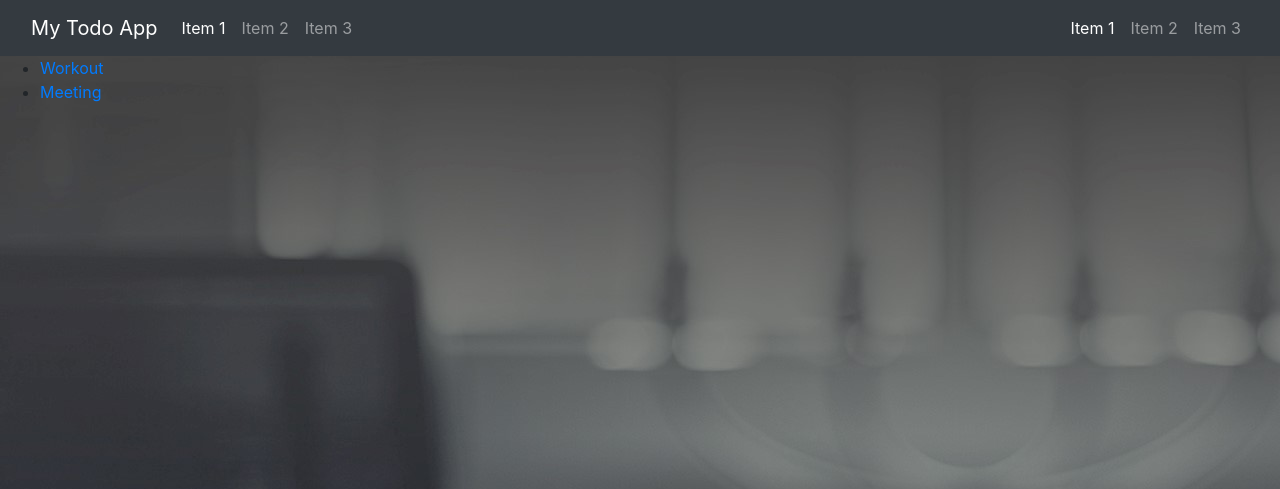
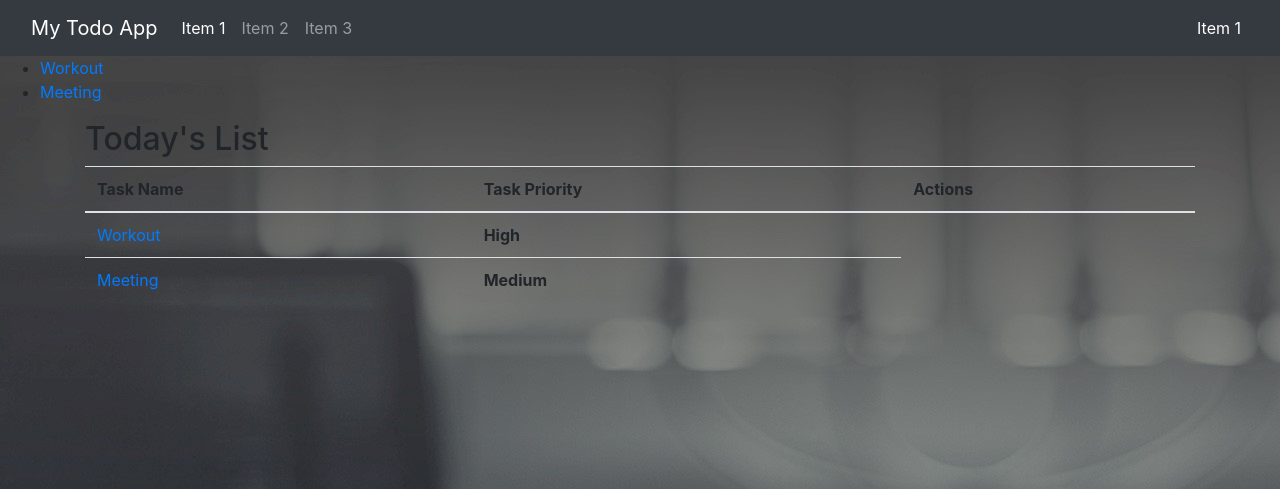
Before and after one commit to enderst3/python_projects, a Django app: page /todoapp/ in a window 1280 px wide. Shown: the top 489 px of the page. Run offline with Django 3.2, Linux system fonts and the light colour scheme; data comes from the database, SQL or seed files in the repository; some libraries are stand-ins or nearby versions.

Commit message:
bootstrap table

```diff
--- /dev/null
+++ b/todo/todoapp/templates/todoapp/base.html
@@ -0,0 +1,42 @@
+{% load staticfiles %}
+
+<html>
+    <head>
+        <link rel="stylesheet" type="text/css" href="{% static 'todoapp/style.css' %}">
+        <link rel="stylesheet" href="https://stackpath.bootstrapcdn.com/bootstrap/4.3.1/css/bootstrap.min.css" integrity="sha384-ggOyR0iXCbMQv3Xipma34MD+dH/1fQ784/j6cY/iJTQUOhcWr7x9JvoRxT2MZw1T" crossorigin="anonymous">
+    </head>
+    <body>
+    <nav class="navbar navbar-expand-lg navbar-dark bg-dark">
+            <div class="container-fluid">
+                <a class="navbar-brand" href="#">My Todo App</a>
+                <div class="collapse navbar-collapse" id="navbarSupportedContent">
+                    <ul class="navbar-nav mr-auto">
+                        <li class="nav-item active">
+                            <a class="nav-link" href="#">Item 1</a>
+                        </li>
+                        <li class="nav-item">
+                            <a class="nav-link" href="#">Item 2</a>
+                        </li>
+                        <li class="nav-item">
+                            <a class="nav-link" href="#">Item 3</a>
+                        </li>
+                    </ul>
+                    <ul class="navbar-nav">
+                            <li class="nav-item active">
+                                <a class="nav-link" href="#">Item 1</a>
+                            </li>
+                            <!-- <li class="nav-item">
+                                <a class="nav-link" href="#">Item 2</a>
+                            </li>
+                            <li class="nav-item">
+                                <a class="nav-link" href="#">Item 3</a>
+                            </li> -->
+                        </ul>
+                </div>
+            </div>
+        </nav>
+
+        {% block body %}
+        {% endblock %}
+    </body>
+</html>
--- a/todo/todoapp/templates/todoapp/detail.html
+++ b/todo/todoapp/templates/todoapp/detail.html
@@ -1,2 +1,8 @@
+{% extends 'todoapp/base.html' %}
+
+{% block body %}
+
 <p>Task: {{ task.task_name }} </p>
 <p>Priority: {{ task.task_priority }}</p>
+
+{% endblock %}
--- a/todo/todoapp/templates/todoapp/index.html
+++ b/todo/todoapp/templates/todoapp/index.html
@@ -1,39 +1,12 @@
-{% load staticfiles %}
+{% extends 'todoapp/base.html' %}
+
 <html>
     <head>
-        <link rel="stylesheet" type="text/css" href="{% static 'todoapp/style.css' %}">
-        <link rel="stylesheet" href="https://stackpath.bootstrapcdn.com/bootstrap/4.3.1/css/bootstrap.min.css" integrity="sha384-ggOyR0iXCbMQv3Xipma34MD+dH/1fQ784/j6cY/iJTQUOhcWr7x9JvoRxT2MZw1T" crossorigin="anonymous">
     </head>
     <body>
-        <nav class="navbar navbar-expand-lg navbar-dark bg-dark">
-            <div class="container-fluid">
-                <a class="navbar-brand" href="#">My Todo App</a>
-                <div class="collapse navbar-collapse" id="navbarSupportedContent">
-                    <ul class="navbar-nav mr-auto">
-                        <li class="nav-item active">
-                            <a class="nav-link" href="#">Item 1</a>
-                        </li>
-                        <li class="nav-item">
-                            <a class="nav-link" href="#">Item 2</a>
-                        </li>
-                        <li class="nav-item">
-                            <a class="nav-link" href="#">Item 3</a>
-                        </li>
-                    </ul>
-                    <ul class="navbar-nav">
-                            <li class="nav-item active">
-                                <a class="nav-link" href="#">Item 1</a>
-                            </li>
-                            <li class="nav-item">
-                                <a class="nav-link" href="#">Item 2</a>
-                            </li>
-                            <li class="nav-item">
-                                <a class="nav-link" href="#">Item 3</a>
-                            </li>
-                        </ul>
-                </div>
-            </div>
-        </nav>
+
+        {% block body %}
+
         {% if task_list %}
         <ul>
             {% for task in task_list %}
@@ -44,5 +17,36 @@
         </ul>
         {% else %}
         {% endif %}
+
+        <div class="container">
+            <h2>Today's List</h2>
+            <table class='table'>
+                <thead>
+                    <tr>
+                        <th>Task Name</th>
+                        <th>Task Priority</th>
+                        <th>Actions</th>
+                    </tr>
+                </thead>
+                <tbody>
+                    {% if task_list %}
+                        {% for task in task_list %}
+                        <tr class='active'>
+                            <td>
+                                <a href="{% url 'todoapp:detail' task.id %}">{{ task.task_name }}</a>
+                            </td>
+                            <td>
+                                <b>{{task.task_priority}}</b>
+                            </td>
+                        </tr>
+                        {% endfor %}
+                    {% else %}
+                    {% endif %}
+
+                </tbody>
+            </table>
+        </div>
+
+        {% endblock %}
     </body>
 </html>
```
